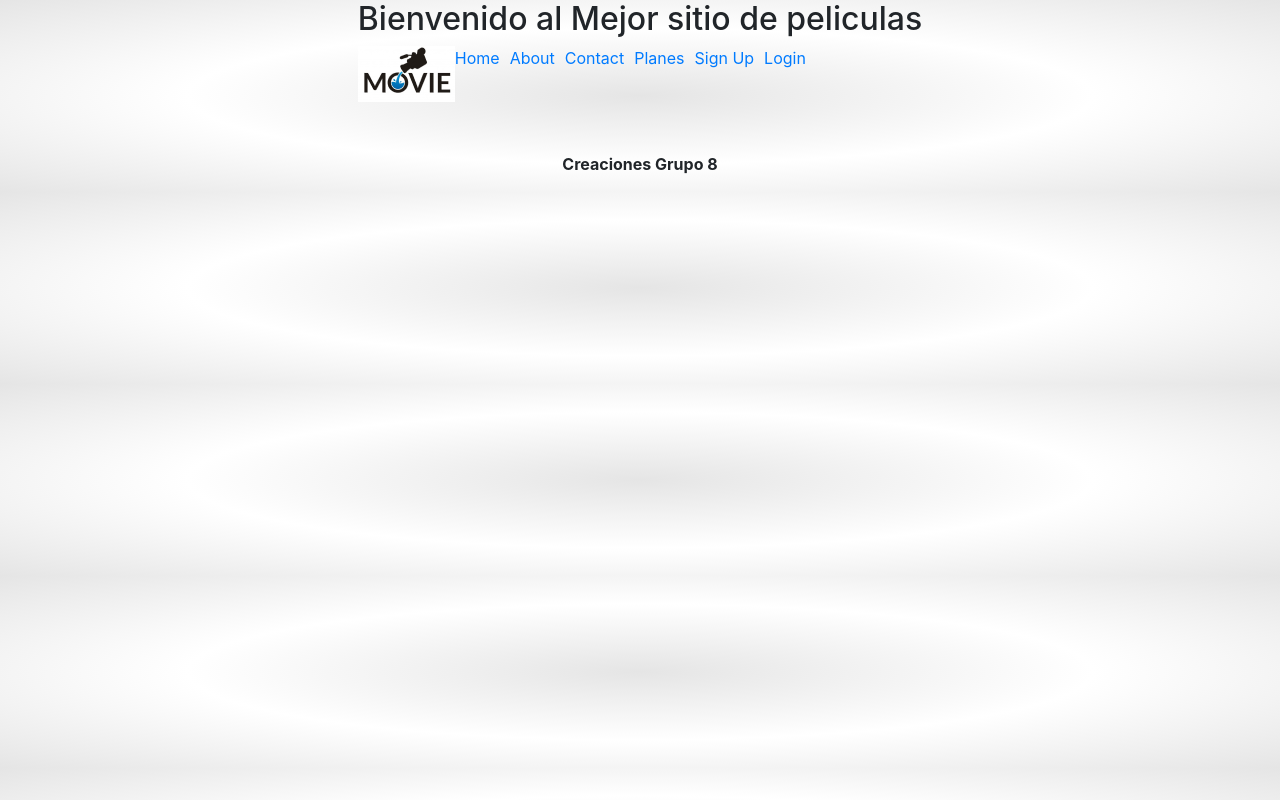
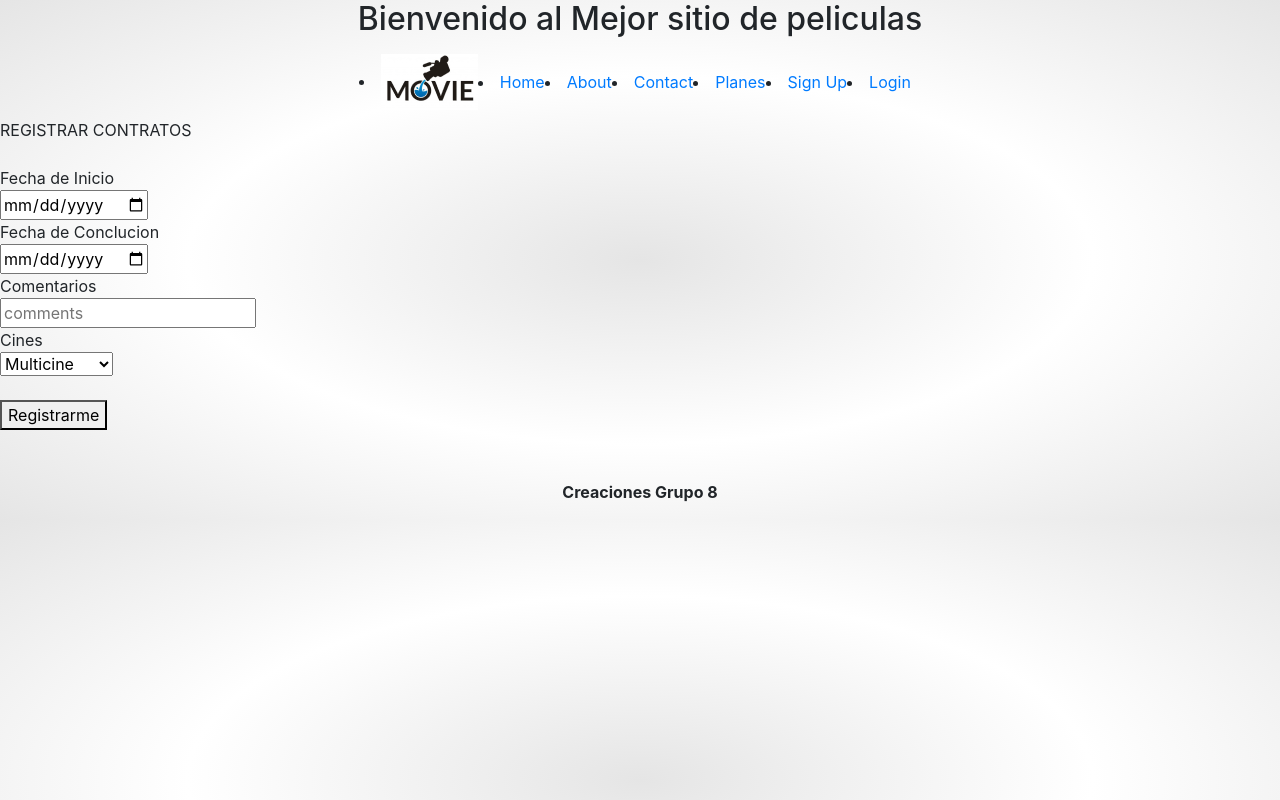
Before and after one commit to rami554/Frontend, a React (Create React App) app: page /regcontratos in a window 1280 px wide. Built offline with nearby package versions, Linux system fonts and the light colour scheme.

Commit message:
Componente COntratos de cines

```diff
--- a/package.json
+++ b/package.json
@@ -6,7 +6,7 @@
     "axios": "^0.19.0",
     "bootstrap": "^4.3.1",
     "react": "^16.10.1",
-    "react-bootstrap": "^1.0.0-beta.12",
+    "react-bootstrap": "^1.0.0-beta.14",
     "react-dom": "^16.10.1",
     "react-img-carousel": "^1.5.2",
     "react-responsive-carousel": "^3.1.50",
--- a/src/App.js
+++ b/src/App.js
@@ -15,6 +15,7 @@ import Logout from "./Componentes/Logout";
 import Perfil from "./Componentes/Perfil";
 import FormularioEditCuenta from "./Componentes/FormularioEditCuenta";
 import contratos from "./pages/contratos";
+import incontratos from "./pages/incontratos";
 import ListarCines from "./Componentes/ListarCines";
 import EditarCine from "./Componentes/EditarCine";
 class App extends Component {
@@ -42,6 +43,7 @@ class App extends Component {
             <Route path='/editcuenta' component={FormularioEditCuenta} />
             <Route path='/listarCines' component={ListarCines} />
             <Route path='/editCine' component={EditarCine} />
+            <Route path='/regcontratos' component={incontratos} />
           </Switch>
 
           <Footer />
--- a/src/components/Header.js
+++ b/src/components/Header.js
@@ -8,18 +8,20 @@ class Header extends React.Component {
       return (
         <header>
           <h2>Bienvenido al Mejor sitio de peliculas</h2>
-          <nav className='nav'>
-            <img src={logo} alt='logo' />
-            <Link to='/'>Home</Link>
-            <Link to='/about'>About</Link>
-            <Link to='/contact'>Contact</Link>
-            <Link to='/planes'>Planes</Link>
-            <Link to='/Sign'>Sign Up</Link>
-            <Link to='/Login'>Login</Link>
+          <div className="row">
+          <nav className='navbar navbar-defalt'>
+            <li><a><img src={logo} alt='logo'/></a></li>
+            <li><a><Link to='/'>Home</Link></a></li>
+            <li><a><Link to='/about'>About</Link></a></li>
+            <li><a><Link to='/contact'>Contact</Link></a></li>
+            <li><a><Link to='/planes'>Planes</Link></a></li>
+            <li><a><Link to='/Sign'>Sign Up</Link></a></li>
+            <li><a><Link to='/Login'>Login</Link></a></li>
           </nav>
+          </div>
         </header>
       );
-    } else {
+    } if (localStorage.getItem("rol") == 2) {
        return (
         <header>
           <h2>Bienvenido al Mejor sitio de peliculas</h2>
@@ -29,12 +31,27 @@ class Header extends React.Component {
             <Link to='/about'>About</Link>
             <Link to='/contact'>Contact</Link>
             <Link to='/planes'>Planes</Link>
-            <Link to='/Sign'>Sign Up</Link>
+            <Link to='/EditP'>Edit Perfil</Link>
             <Link to='/login'>Logout</Link>
           </nav>
         </header>
       );
     }
+    if (localStorage.getItem("rol") == 1) {
+      return (
+       <header>
+         <h2>Administrador Moviepass</h2>
+         <nav className='nav'>
+           <img src={logo} alt='logo' />
+           <Link to='listarcines'>Listar Cines</Link>
+           <Link to='/about'>Agregar Cines</Link>
+           <Link to='/contratos'>Listar Contratos</Link>
+           <Link to='/regcontratos'>Agregar Contratos</Link>
+           <Link to='/login'>Logout</Link>
+         </nav>
+       </header>
+     );
+   }
   }
 }
 
--- /dev/null
+++ b/src/pages/incontratos.js
@@ -0,0 +1,137 @@
+import React from "react";
+import axios from "axios";
+const initialState = {
+  start_date: "",
+  end_date: "",
+  comments: "",
+  cinema: "Multicine",
+  start_dateError: "",
+  end_dateError: "",
+  commentsError: "",
+  cinemaError: ""
+};
+class incontratos extends React.Component {
+  state = initialState;
+  change = e => {
+    this.setState({
+      [e.target.name]: e.target.value
+    });
+  };
+  validar = () => {
+    let start_dateError= "";
+    let end_dateError= "";
+    let commentsError= "";
+    let cinemaError= "";
+
+    if (!this.state.start_date) {
+      start_dateError = "Este campo no puede estar vacio";
+    }
+    if (!this.state.end_date) {
+      end_dateError = "Este campo no puede estar vacio";
+    }
+    if (!this.state.comments) {
+      commentsError = "Este campo no puede estar vacio";
+    }
+    if (!this.state.cinema) {
+      cinemaError = "Este campo no puede estar vacio";
+    }
+
+    if (
+        start_dateError ||
+        end_dateError ||
+        commentsError ||
+        cinemaError
+    ) {
+      this.setState({
+        start_dateError,
+        end_dateError,
+        commentsError,
+        cinemaError
+      });
+      return false;
+    }
+    return true;
+  };
+  submitHandler = e => {
+    e.preventDefault();
+    let esValido = this.validar();
+    if (esValido) {
+      axios
+        .post("https://localhost:44356/api/ContractDetail", {
+            start_date:this.state.start_date,
+            end_date: this.state.end_date,
+            comments: this.state.comments,
+            cinema: this.state.cinema
+        })
+        .then(response => {
+          console.log(response);
+        })
+        .catch(error => {
+          console.log(error);
+        });
+      console.log(this.state);
+    }
+  };
+
+  render() {
+    return (
+      <div>
+        REGISTRAR CONTRATOS
+        <form onSubmit={this.submitHandler}>
+          <br></br>
+          <div>Fecha de Inicio</div>
+          <input
+            name='start_date'
+            type='date'
+            selected={this.state.start_date}
+            placeholder='start_date'
+            onChange={e => this.change(e)}
+          />
+          <div style={{ fontSize: 12, color: "red" }}>
+            {this.state.start_dateError}
+          </div>
+
+          <div>Fecha de Conclucion</div>
+          <input
+            name='end_date'
+            type='date'
+            selected={this.state.start_date}
+            placeholder='end_date'
+            onChange={e => this.change(e)}
+          />
+          <div style={{ fontSize: 12, color: "red" }}>
+            {this.state.end_dateError}
+          </div>
+
+          <div>Comentarios</div>
+          <input
+            name='comments'
+            placeholder='comments'
+            value={this.state.comments}
+            onChange={e => this.change(e)}
+          ></input>
+          <div style={{ fontSize: 12, color: "red" }}>
+            {this.state.commentsError}
+          </div>
+
+          <div>Cines</div>
+          <select
+            name='cinema'
+            value={this.cinema}
+            onChange={e => this.state.change(e)}
+          >
+            <option value='Hombre'>Multicine</option>
+            <option value='Mujer'>Megacenter</option>
+            <option value='Otro'>Otro</option>
+          </select>
+          <div></div>
+
+          <br></br>
+
+          <button type='submit'>Registrarme</button>
+        </form>
+      </div>
+    );
+  }
+}
+export default incontratos;
```
Also changed, not shown: 1 other file (tests, documents, lock files or other folders).
